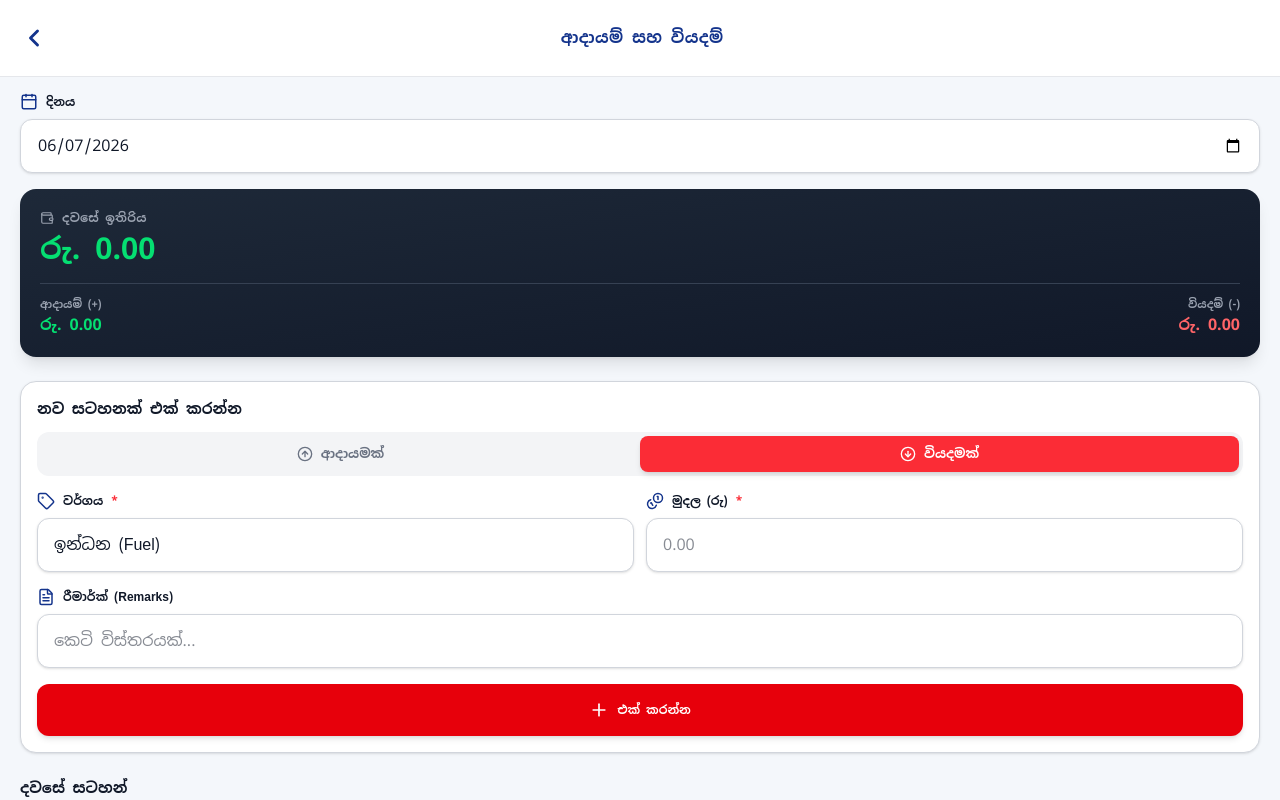
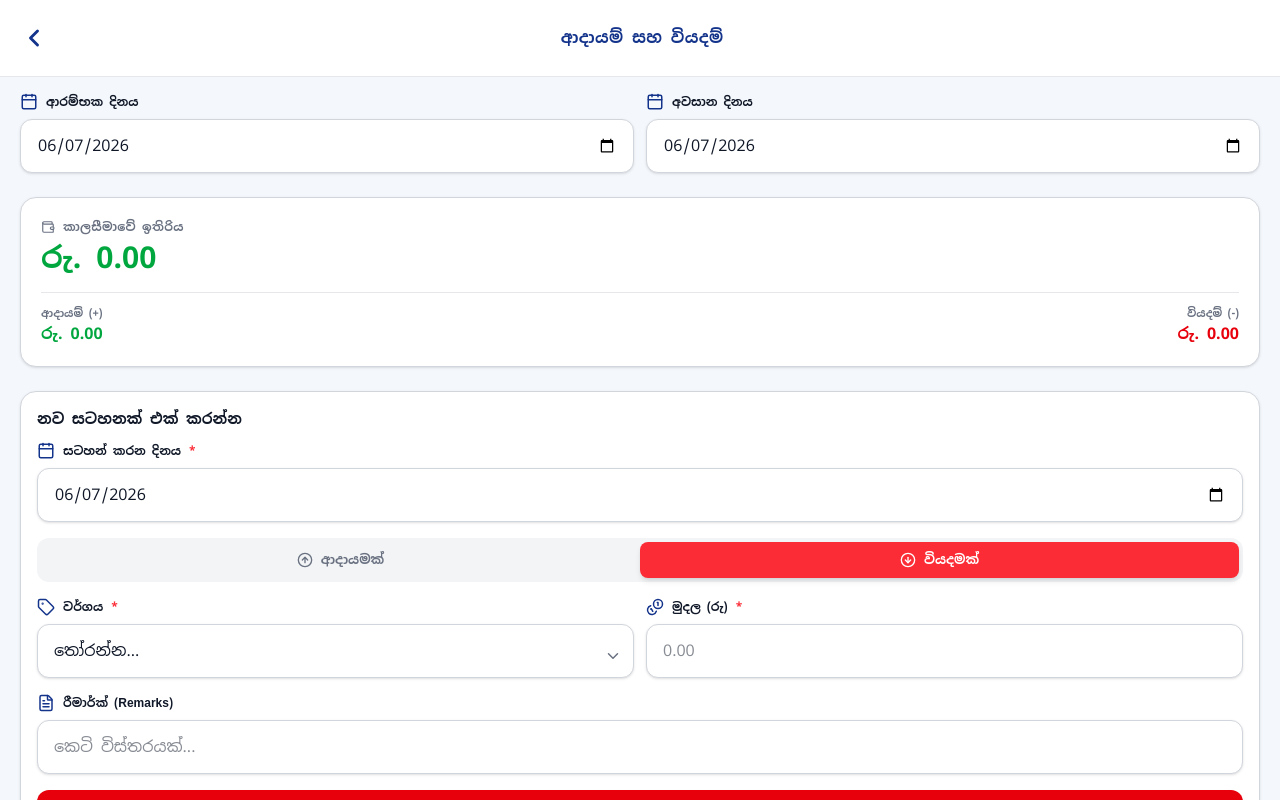
Before and after one commit to lahirukodisingha/delivery-app-frontend, a React (Vite) app: page /expenses in a window 1280 px wide. Built offline with nearby package versions, Linux system fonts and the light colour scheme; sample sign-in values are in the browser's storage.

Commit message:
UX: Remove global add bill button and make shop list clickable for seamless bill entry and auto-tick-2

```diff
--- a/src/pages/Expenses.jsx
+++ b/src/pages/Expenses.jsx
@@ -5,7 +5,7 @@ import { theme } from '../config/theme';
 import { translations } from '../config/translations';
 import {
   Calendar, Coins, ArrowDownCircle, ArrowUpCircle,
-  Trash2, Plus, FileText, Tag, Wallet
+  Trash2, Plus, FileText, Tag, Wallet, ChevronDown
 } from 'lucide-react';
 
 import LoadingScreen from '../components/LoadingScreen';
@@ -20,7 +20,15 @@ export default function Expenses() {
   const [isChecking, setIsChecking] = useState(true);
   const [language, setLanguage] = useState('si');
 
-  const [date, setDate] = useState(new Date().toISOString().split('T')[0]);
+  const todayStr = new Date().toISOString().split('T')[0];
+
+  // Date Range States
+  const [startDate, setStartDate] = useState(todayStr);
+  const [endDate, setEndDate] = useState(todayStr);
+
+  // New Record Date
+  const [recordDate, setRecordDate] = useState(todayStr);
+
   const [records, setRecords] = useState([]);
 
   // Form States
@@ -43,12 +51,15 @@ export default function Expenses() {
 
   useEffect(() => {
     loadRecords();
-  }, [date]);
+  }, [startDate, endDate]);
 
   const loadRecords = async () => {
     try {
-      const allRecords = await db.expenses.filter(e => e.date === date).toArray();
-      // අලුත්ම සටහන උඩින් පෙන්වීමට ID එකෙන් sort කිරීම
+      // දින පරාසයට (Date Range) අදාල සටහන් පමණක් ලබාගැනීම
+      const allRecords = await db.expenses
+        .filter(e => e.date >= startDate && e.date <= endDate)
+        .toArray();
+
       allRecords.sort((a, b) => b.id - a.id);
       setRecords(allRecords);
     } catch (error) {
@@ -70,13 +81,13 @@ export default function Expenses() {
       return;
     }
     if (!category) {
-      showAlert(language === 'si' ? 'කරුණාකර කාණ්ඩයක් තෝරන්න.' : 'Please select a category.', 'error');
+      showAlert(language === 'si' ? 'කරුණාකර වර්ගයක් තෝරන්න.' : 'Please select a category.', 'error');
       return;
     }
 
     try {
       await db.expenses.add({
-        date,
+        date: recordDate, // ෆෝම් එකේ ඇති දිනය භාවිතා කරයි
         type,
         category,
         amount: parseFloat(amount),
@@ -125,6 +136,12 @@ export default function Expenses() {
 
   const currentCategories = type === 'expense' ? expenseCategories : incomeCategories;
 
+  // Dropdown එක සඳහා මුලටම "තෝරන්න..." එකතු කිරීම
+  const dropdownOptions = [
+    { label: language === 'si' ? 'තෝරන්න...' : 'Select...', value: '' },
+    ...currentCategories
+  ];
+
   // ගණනය කිරීම් (Calculations)
   const totalIncome = records.filter(r => r.type === 'income').reduce((sum, r) => sum + r.amount, 0);
   const totalExpense = records.filter(r => r.type === 'expense').reduce((sum, r) => sum + r.amount, 0);
@@ -148,39 +165,50 @@ export default function Expenses() {
 
       <div className="flex-1 overflow-y-auto px-5 pt-4 pb-8 hide-scrollbar">
 
-        {/* Date Selector */}
-        <div className="mb-4">
-          <FormInput type="date" label={t.dateLabel || 'දිනය'} value={date} onChange={(e) => setDate(e.target.value)} icon={Calendar} />
+        {/* Date Range Selector */}
+        <div className="flex gap-3 mb-6">
+          <div className="flex-1">
+            <FormInput type="date" label={language === 'si' ? 'ආරම්භක දිනය' : 'Start Date'} value={startDate} onChange={(e) => setStartDate(e.target.value)} icon={Calendar} />
+          </div>
+          <div className="flex-1">
+            <FormInput type="date" label={language === 'si' ? 'අවසාන දිනය' : 'End Date'} value={endDate} onChange={(e) => setEndDate(e.target.value)} icon={Calendar} />
+          </div>
         </div>
 
-        {/* Summary Card */}
-        <div className="bg-gradient-to-br from-gray-800 to-gray-900 rounded-2xl p-5 mb-6 shadow-lg text-white">
-          <p className="text-gray-400 text-[12px] font-bold tracking-wide uppercase mb-1 flex items-center gap-2">
-            <Wallet size={14} /> {language === 'si' ? 'දවසේ ඉතිරිය' : 'Daily Net Balance'}
+        {/* Summary Card - අලුත් වර්ණ රටාව (Light/Dark Mode Support) */}
+        <div className={`rounded-2xl p-5 mb-6 shadow-sm border ${theme.colors.cardBg} ${theme.colors.inputBorder} transition-colors`}>
+          <p className={`${theme.colors.mutedText} text-[12px] font-bold tracking-wide uppercase mb-1 flex items-center gap-2`}>
+            <Wallet size={14} /> {language === 'si' ? 'කාලසීමාවේ ඉතිරිය' : 'Period Net Balance'}
           </p>
-          <h2 className={`text-3xl font-bold mb-4 ${netBalance >= 0 ? 'text-green-400' : 'text-red-400'}`}>
+          <h2 className={`text-3xl font-bold mb-4 ${netBalance >= 0 ? 'text-green-600 dark:text-green-400' : 'text-red-600 dark:text-red-400'}`}>
             {netBalance < 0 ? '-' : ''} රු. {Math.abs(netBalance).toFixed(2)}
           </h2>
 
-          <div className="flex justify-between border-t border-gray-700 pt-3">
+          <div className={`flex justify-between border-t ${theme.colors.divider} pt-3`}>
             <div>
-              <p className="text-gray-400 text-[11px] font-bold">{language === 'si' ? 'ආදායම් (+)' : 'Income'}</p>
-              <p className="text-green-400 font-bold">රු. {totalIncome.toFixed(2)}</p>
+              <p className={`${theme.colors.mutedText} text-[11px] font-bold`}>{language === 'si' ? 'ආදායම් (+)' : 'Income'}</p>
+              <p className="text-green-600 dark:text-green-400 font-bold">රු. {totalIncome.toFixed(2)}</p>
             </div>
             <div className="text-right">
-              <p className="text-gray-400 text-[11px] font-bold">{language === 'si' ? 'වියදම් (-)' : 'Expense'}</p>
-              <p className="text-red-400 font-bold">රු. {totalExpense.toFixed(2)}</p>
+              <p className={`${theme.colors.mutedText} text-[11px] font-bold`}>{language === 'si' ? 'වියදම් (-)' : 'Expense'}</p>
+              <p className="text-red-600 dark:text-red-400 font-bold">රු. {totalExpense.toFixed(2)}</p>
             </div>
           </div>
         </div>
 
         {/* Add New Record Form */}
-        <div className={`${theme.colors.cardBg} rounded-2xl border ${theme.colors.inputBorder} p-4 mb-6 shadow-sm`}>
+        <div className={`${theme.colors.cardBg} rounded-2xl border ${theme.colors.inputBorder} p-4 mb-6 shadow-sm transition-colors`}>
           <h3 className={`font-bold text-[15px] ${theme.colors.inputText} mb-3`}>
             {language === 'si' ? 'නව සටහනක් එක් කරන්න' : 'Add New Record'}
           </h3>
 
           <form onSubmit={handleAddRecord} className="space-y-4">
+
+            {/* Record Date (අලුත් සටහන සඳහා දිනය) */}
+            <div>
+              <FormInput type="date" label={language === 'si' ? 'සටහන් කරන දිනය' : 'Record Date'} value={recordDate} onChange={(e) => setRecordDate(e.target.value)} icon={Calendar} required />
+            </div>
+
             {/* Type Toggle */}
             <div className="flex bg-gray-100 dark:bg-gray-800 p-1 rounded-xl">
               <button
@@ -200,11 +228,21 @@ export default function Expenses() {
             </div>
 
             <div className="flex gap-3">
-              <div className="flex-1">
-                <FormSelect label={language === 'si' ? 'වර්ගය' : 'Category'} value={category} onChange={(e) => setCategory(e.target.value)} options={currentCategories} icon={Tag} required />
+              <div className="flex-1 relative">
+                <FormSelect label={language === 'si' ? 'වර්ගය' : 'Category'} value={category} onChange={(e) => setCategory(e.target.value)} options={dropdownOptions} icon={Tag} required />
+                {/* ඩ්‍රොප් ඩවුන් ඊතලය */}
+                <div className="absolute right-3 bottom-[13px] pointer-events-none">
+                  <ChevronDown size={18} className={theme.colors.mutedText} />
+                </div>
               </div>
               <div className="flex-1">
-                <FormInput type="number" label={language === 'si' ? 'මුදල (රු)' : 'Amount (Rs)'} value={amount} onChange={(e) => setAmount(e.target.value)} icon={Coins} placeholder="0.00" required />
+                <FormInput type="text" inputMode="decimal" label={language === 'si' ? 'මුදල (රු)' : 'Amount (Rs)'} value={amount}
+                  onChange={(e) => {
+                    let val = e.target.value.replace(/[^0-9.]/g, '');
+                    if ((val.match(/\./g) || []).length <= 1) setAmount(val);
+                  }}
+                  icon={Coins} placeholder="0.00" required
+                />
               </div>
             </div>
 
@@ -219,14 +257,14 @@ export default function Expenses() {
         {/* Records List */}
         <div>
           <h3 className={`font-bold text-[15px] ${theme.colors.inputText} mb-3`}>
-            {language === 'si' ? 'දවසේ සටහන්' : 'Today\'s Records'}
+            {language === 'si' ? 'සටහන් ලැයිස්තුව' : 'Records List'}
           </h3>
 
           {records.length === 0 ? (
-            <div className={`p-6 rounded-xl border border-dashed ${theme.colors.inputBorder} text-center`}>
+            <div className={`p-6 rounded-xl border border-dashed ${theme.colors.inputBorder} text-center transition-colors`}>
               <FileText size={28} className={`${theme.colors.mutedText} mx-auto mb-2 opacity-50`} />
               <p className={`${theme.colors.mutedText} text-sm font-medium`}>
-                {language === 'si' ? 'මෙම දිනය සඳහා සටහන් කිසිවක් නොමැත.' : 'No records for this date.'}
+                {language === 'si' ? 'මෙම කාලසීමාව සඳහා සටහන් කිසිවක් නොමැත.' : 'No records for this period.'}
               </p>
             </div>
           ) : (
@@ -237,13 +275,14 @@ export default function Expenses() {
                 const catLabel = catObj ? catObj.label : record.category;
 
                 return (
-                  <div key={record.id} className={`${theme.colors.cardBg} border ${theme.colors.inputBorder} p-3 rounded-xl shadow-sm flex items-center justify-between`}>
+                  <div key={record.id} className={`${theme.colors.cardBg} border ${theme.colors.inputBorder} p-3 rounded-xl shadow-sm flex items-center justify-between transition-colors`}>
                     <div className="flex items-center gap-3">
-                      <div className={`w-10 h-10 rounded-full flex items-center justify-center ${isIncome ? 'bg-green-100 text-green-600 dark:bg-green-900/30' : 'bg-red-100 text-red-600 dark:bg-red-900/30'}`}>
+                      <div className={`w-10 h-10 shrink-0 rounded-full flex items-center justify-center ${isIncome ? 'bg-green-100 text-green-600 dark:bg-green-900/30 dark:text-green-400' : 'bg-red-100 text-red-600 dark:bg-red-900/30 dark:text-red-400'}`}>
                         {isIncome ? <ArrowUpCircle size={20} /> : <ArrowDownCircle size={20} />}
                       </div>
                       <div>
                         <p className={`font-bold text-[14px] ${theme.colors.inputText}`}>{catLabel}</p>
+                        <p className={`text-[10px] font-bold text-gray-400 dark:text-gray-500 mb-0.5`}>{record.date}</p>
                         {record.note && <p className={`text-[11px] ${theme.colors.mutedText} mt-0.5 leading-tight`}>{record.note}</p>}
                       </div>
                     </div>
```
